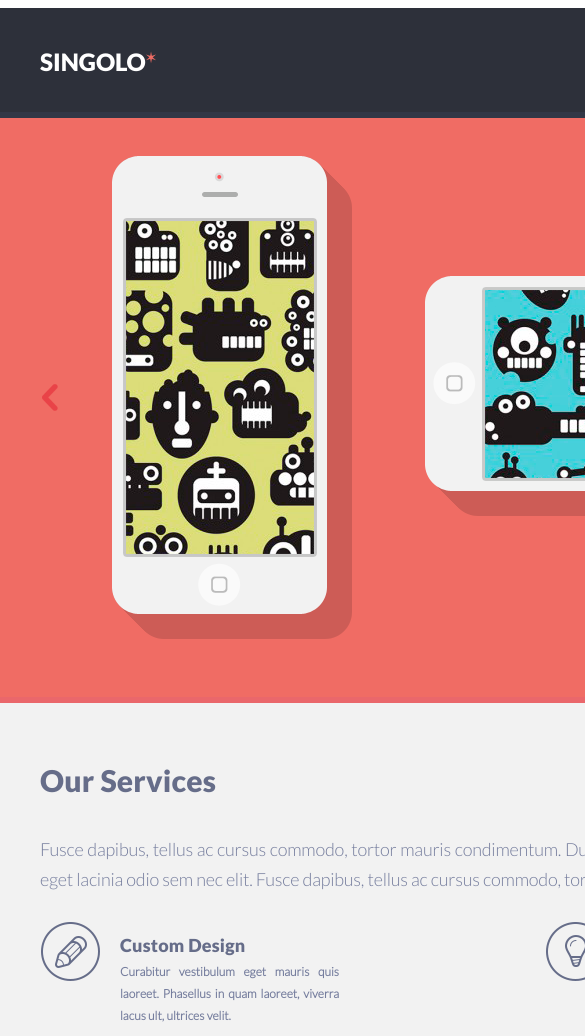
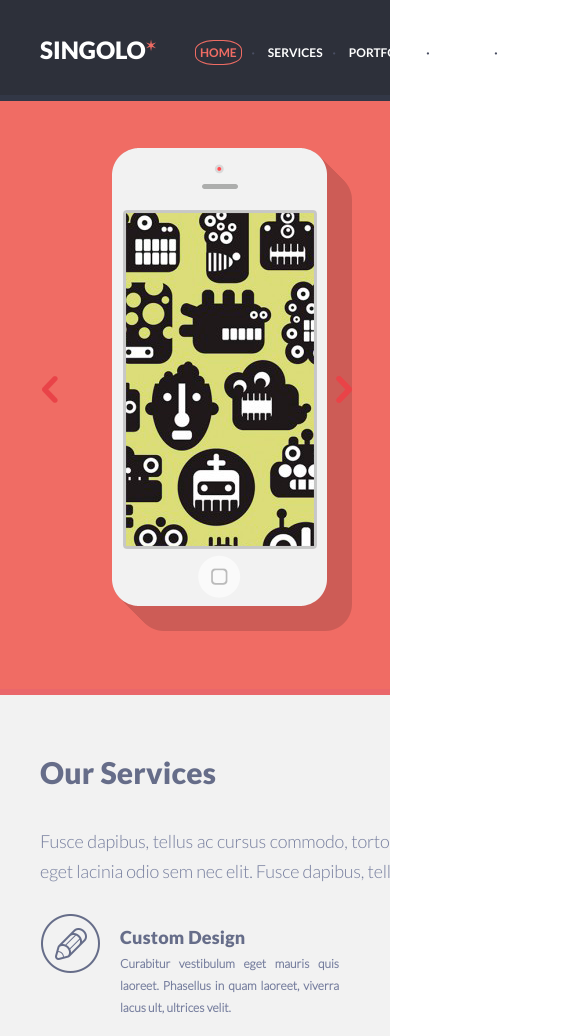
Before and after one commit to friedooo/singolo, a plain HTML site: page index.html in a window 390 px wide. Shown: the top 1036 px of the page, 585 px wide, since content can reach past the window. Drawn offline with Linux system fonts and the light colour scheme; files whose address does not match are found by name.

Commit message:
feat: new responsive

```diff
--- a/index.html
+++ b/index.html
@@ -12,6 +12,8 @@
     <div id = "info"> </div>
 <button id = "close-Btn"> Закрыть </button>
         </div>
+
+<div class="main-container">
         <header class = "header">
                <div class="logo">SINGOLO<sup>&#10038;</sup></div>
                <nav class="header__navigation">
@@ -24,15 +26,10 @@
                    </ul>
                </nav>
        </header>
-       <div class="wrapper-header" id = "home">
-
-       </div>
-    <main>
 
        <section class="slider for-scroll">
             <div class = "button left-button">
             </div>
-
                 <div class="handys">
                         <div class="slide1">
                                 <div class="vertical-handy">
@@ -58,6 +55,7 @@
                    <img src="assets/img/arrow-right.png" alt="right button">
                </div>
        </section>
+
        <section class="our-services for-scroll" id = "services">
                <div class = "our-services__name">Our Services</div>
                <p class = "our-services__description">Fusce dapibus, tellus ac cursus commodo, tortor mauris condimentum.
@@ -119,6 +117,7 @@
                 </div>
             </div>
         </section>
+<!--
         <section class = "portfolio for-scroll" id = "portfolio">
             <h2 class = "portfolio__title">
             Portfolio
@@ -264,6 +263,8 @@
         </div>
         </div>
         </section>
+
+    <main>
     </main>
     <footer class = "footer">
 
@@ -285,6 +286,7 @@
         </div>
     </div>
     </footer>
-    <script src = "script.js"></script>
+    <script src = "script.js"></script> -->
+</div>
 </body>
 </html>
--- a/style.css
+++ b/style.css
@@ -29,18 +29,26 @@
       scroll-behavior: smooth;
   }
 
+  body {
+      margin: 0;
+  }
 
-body {
-    margin-left: auto;
-    margin-right: auto;
-    width: 1020px;
+
+.main-container{
+    max-width: 1020px;
+    margin: 0 auto;
+    overflow: hidden;
 }
 
 /* ============ header ============ */
 
+
+
 .header{
     position: fixed;
-    width: 1020px;
+    max-width: 1020px;
+    width: 100%;
+    height: 95px;
     display: flex;
     align-items: center;
     justify-content: space-between;
@@ -49,10 +57,6 @@ body {
     background-color: #2d303a;
 }
 
-.wrapper-header {
-    width: 1020px;
-    height:95px;
-}
 
 .logo{
     width: 115px;
@@ -115,10 +119,22 @@ sup
 }
 
 
+/* ====== slider ==========*/
+.slider-wrapper {
+    display: flex;
+    justify-content: center;
+    align-items: center;
+    position: relative;
+    overflow: hidden;
+}
+
 .slider {
     position: relative;
-    width: 1020px;
     height: 594px;
+    max-width: 1020px;
+    width: 100%;
+    margin-top: 95px;
+    padding-right: 1px;
     background-color: #f06c64;
     border-bottom: 6px solid #ea676b;
     overflow: hidden;
@@ -162,7 +178,6 @@ sup
 .slide1 {
     position: absolute;
     left: 0px;
-    width: 1020px;
     height: inherit;
 }
 
@@ -170,7 +185,6 @@ sup
 .slide2 {
     position: absolute;
     left: 0px;
-    width: 1020px;
     height: inherit;
 
 }
@@ -223,9 +237,7 @@ sup
     position: absolute;
     top: 152px;
     left: 612px;
-
 }
-
 
 
 /* ========== our services ========= */
@@ -233,7 +245,6 @@ sup
 .our-services{
     position: relative;
     height: 497px;
-    width: 100%;
     background-color: #f2f2f2;
     border-bottom: 5px solid white;
 }
@@ -320,7 +331,7 @@ sup
 {
     .tools {
         left: 41px;
-        right: -30px;
+        right: 50px;
     }
 
     .tool{
@@ -334,9 +345,31 @@ sup
     font-size: 12px;
     }
 
+    .our-services{
+    height: 600px;
+    }
+}
+
+@media (max-width: 767px)
+{
+    .tools {
+        left: 41px;
+        right: 50px;
+    }
+
+    .tool{
+        position: relative;
+        width: 100%;
+        margin-bottom: 39px;
+
+    }
+
+    .tool__description{
+    font-size: 12px;
+    }
 
     .our-services{
-    height: 600px;
+    height: 1000px;
     }
 }
 
```
Lines whose indentation alone changed are shown as unchanged.
